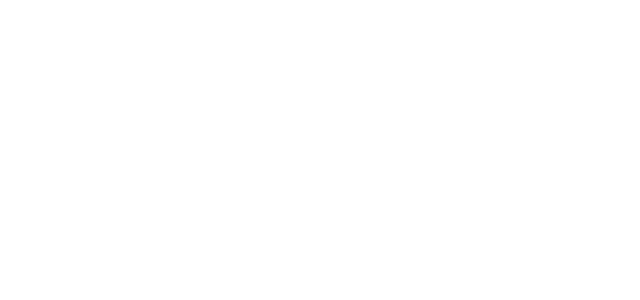
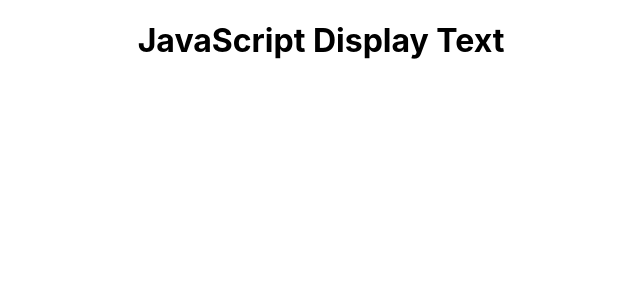
Before and after one commit to UOA-CS732-SE750-Students-2022/project-group-olive-owls, a React (Create React App) app in the folder frontend/: page /BubbleEdit in a window 1280 px wide. Before the commit this address had no page. Shown: the top 300 px of the page, without its empty margins (319-959 px from the left). Built offline with nearby package versions, Linux system fonts and the light colour scheme.

Commit message:
Added BubbleEdit function, link to it in App.js and so small reformatting

```diff
--- a/frontend/src/App.js
+++ b/frontend/src/App.js
@@ -1,23 +1,23 @@
 import './App.css';
 
-import SignIn from './component/signIn';
-import Register from './component/register';
 import Uploadimg from './component/Uploadimg';
-import Alert from './component/Alert';
-import Root from './component/root';
 import { DndProvider } from "react-dnd";
 import { HTML5Backend } from "react-dnd-html5-backend";
-
-
-
 import {
     BrowserRouter as Router,
     Routes,
     Route
 } from "react-router-dom";
+//imports of components
+import SignIn from './component/signIn';
+import Register from './component/register';
+import Alert from './component/Alert';
+import Root from './component/root';
 import {DragAndDrop} from "./component/DragAndDrop";
 import SideBar from "./component/Sidebar";
 import Records from './component/Records'
+import BubbleEdit from "./component/BubbleEdit";
+
 import PrivateRoute from './component/privateRoute';
 function App() {
     return (
@@ -30,6 +30,10 @@ function App() {
                         <Route path="/" element={<Root />}>
 
                         </Route>
+
+                        //adds a new route for the bubble edit
+                        <Route path={"/BubbleEdit"} element={<BubbleEdit />}></Route>
+
                         <Route path="/register" element={<Register />}>
 
                         </Route>
--- a/frontend/src/component/Bubble.js
+++ b/frontend/src/component/Bubble.js
@@ -1,5 +1,6 @@
 import { useDrag } from "react-dnd";
 import { ItemTypes } from "./ItemTypes";
+import {Link} from "@mui/material";
 
 const style = {
     position: "absolute",
@@ -27,6 +28,9 @@ export const Bubble = ({ id, left, top, hideSourceOnDrag, children }) => {
     return (
         <div ref={drag} style={{ ...style, left, top }} role={role}>
             {children}
+            //adds the link to the bubble edit page with the information in the bubble
+            <Link to={`/BubbleEdit/${this.Bubble}`}>.</Link>
         </div>
+
     );
 };
--- /dev/null
+++ b/frontend/src/component/BubbleEdit.js
@@ -0,0 +1,13 @@
+import Container from "@mui/material/Container";
+import {Box} from "@mui/material";
+import {Link} from "react-router-dom";
+import Button from "@mui/material/Button";
+import * as React from "react";
+
+export default function BubbleEdit() {
+
+    return (
+        //needs to query the databse anout what the bubble holds and then be able to remove or assing employees to it
+    <h1>JavaScript Display Text</h1>
+    )
+}
```
